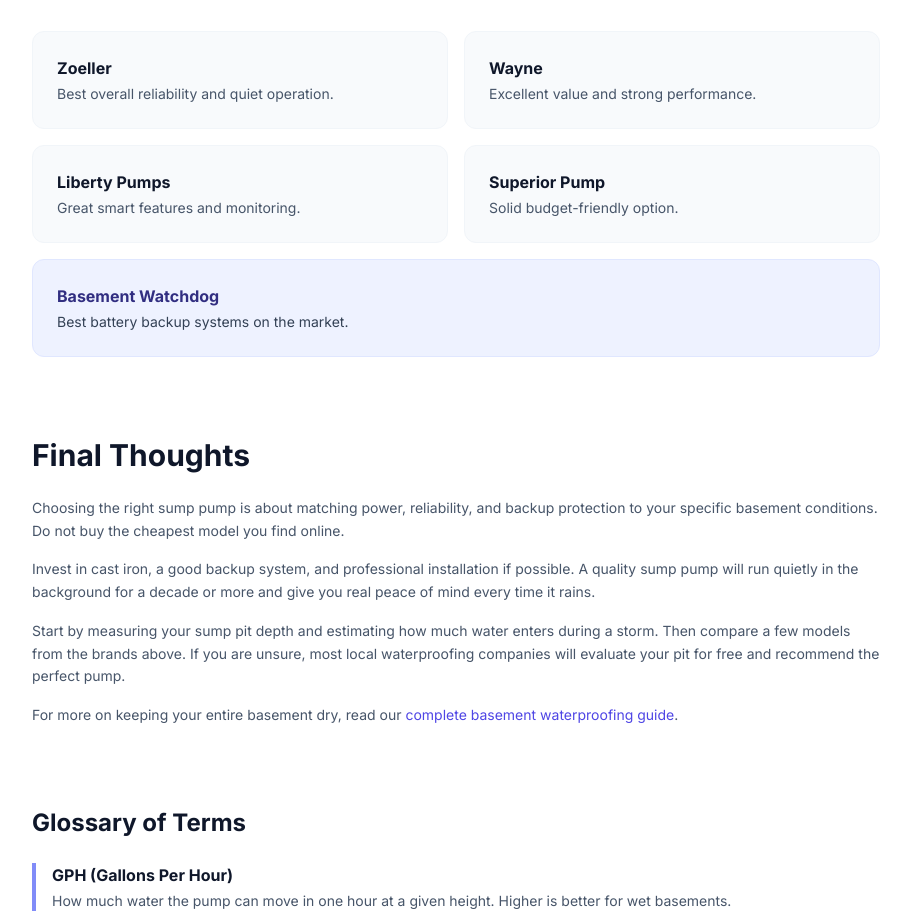
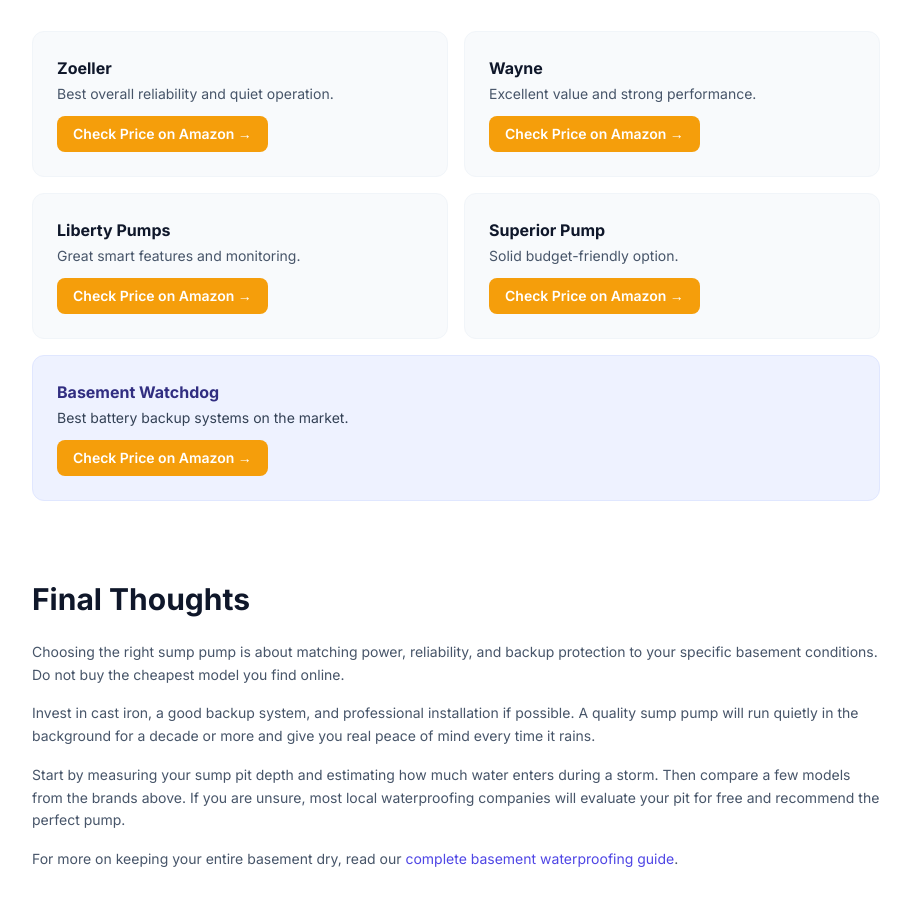
Before and after one commit to thebasementguide2026/basement-guide, a Next.js app: page /articles/sump-pump-buying-guide in a window 1280 px wide. Shown: the part 4547-5460 px from the top of the page, without its empty margins (184-1095 px from the left). Built offline with nearby package versions, Linux system fonts and the light colour scheme.

Commit message:
add Amazon affiliate links to all 5 brand recommendations in sump pump buying guide

```diff
--- a/app/articles/sump-pump-buying-guide/page.tsx
+++ b/app/articles/sump-pump-buying-guide/page.tsx
@@ -246,23 +246,23 @@ export default function SumpPumpBuyingGuide() {
             <div className='grid grid-cols-1 sm:grid-cols-2 gap-4'>
               <div className='bg-slate-50 rounded-xl p-6 border border-slate-100'>
                 <h4 className='font-bold text-slate-900 mb-1'>Zoeller</h4>
-                <p className='text-slate-600 text-sm'>Best overall reliability and quiet operation.</p>
+                <p className='text-slate-600 text-sm'>Best overall reliability and quiet operation.</p><a href='https://amzn.to/4cOcGWF' target='_blank' rel='noopener noreferrer nofollow' className='inline-flex items-center gap-2 bg-amber-500 hover:bg-amber-600 text-white font-semibold px-4 py-2 rounded-lg transition-colors text-sm mt-3'>Check Price on Amazon →</a>
               </div>
               <div className='bg-slate-50 rounded-xl p-6 border border-slate-100'>
                 <h4 className='font-bold text-slate-900 mb-1'>Wayne</h4>
-                <p className='text-slate-600 text-sm'>Excellent value and strong performance.</p>
+                <p className='text-slate-600 text-sm'>Excellent value and strong performance.</p><a href='https://amzn.to/4kUZXU7' target='_blank' rel='noopener noreferrer nofollow' className='inline-flex items-center gap-2 bg-amber-500 hover:bg-amber-600 text-white font-semibold px-4 py-2 rounded-lg transition-colors text-sm mt-3'>Check Price on Amazon →</a>
               </div>
               <div className='bg-slate-50 rounded-xl p-6 border border-slate-100'>
                 <h4 className='font-bold text-slate-900 mb-1'>Liberty Pumps</h4>
-                <p className='text-slate-600 text-sm'>Great smart features and monitoring.</p>
+                <p className='text-slate-600 text-sm'>Great smart features and monitoring.</p><a href='https://amzn.to/4aPywXn' target='_blank' rel='noopener noreferrer nofollow' className='inline-flex items-center gap-2 bg-amber-500 hover:bg-amber-600 text-white font-semibold px-4 py-2 rounded-lg transition-colors text-sm mt-3'>Check Price on Amazon →</a>
               </div>
               <div className='bg-slate-50 rounded-xl p-6 border border-slate-100'>
                 <h4 className='font-bold text-slate-900 mb-1'>Superior Pump</h4>
-                <p className='text-slate-600 text-sm'>Solid budget-friendly option.</p>
+                <p className='text-slate-600 text-sm'>Solid budget-friendly option.</p><a href='https://amzn.to/4aYIhCO' target='_blank' rel='noopener noreferrer nofollow' className='inline-flex items-center gap-2 bg-amber-500 hover:bg-amber-600 text-white font-semibold px-4 py-2 rounded-lg transition-colors text-sm mt-3'>Check Price on Amazon →</a>
               </div>
               <div className='bg-indigo-50 rounded-xl p-6 border border-indigo-100 sm:col-span-2'>
                 <h4 className='font-bold text-indigo-900 mb-1'>Basement Watchdog</h4>
-                <p className='text-slate-700 text-sm'>Best battery backup systems on the market.</p>
+                <p className='text-slate-700 text-sm'>Best battery backup systems on the market.</p><a href='https://amzn.to/40q94Ts' target='_blank' rel='noopener noreferrer nofollow' className='inline-flex items-center gap-2 bg-amber-500 hover:bg-amber-600 text-white font-semibold px-4 py-2 rounded-lg transition-colors text-sm mt-3'>Check Price on Amazon →</a>
               </div>
             </div>
           </div>
```
